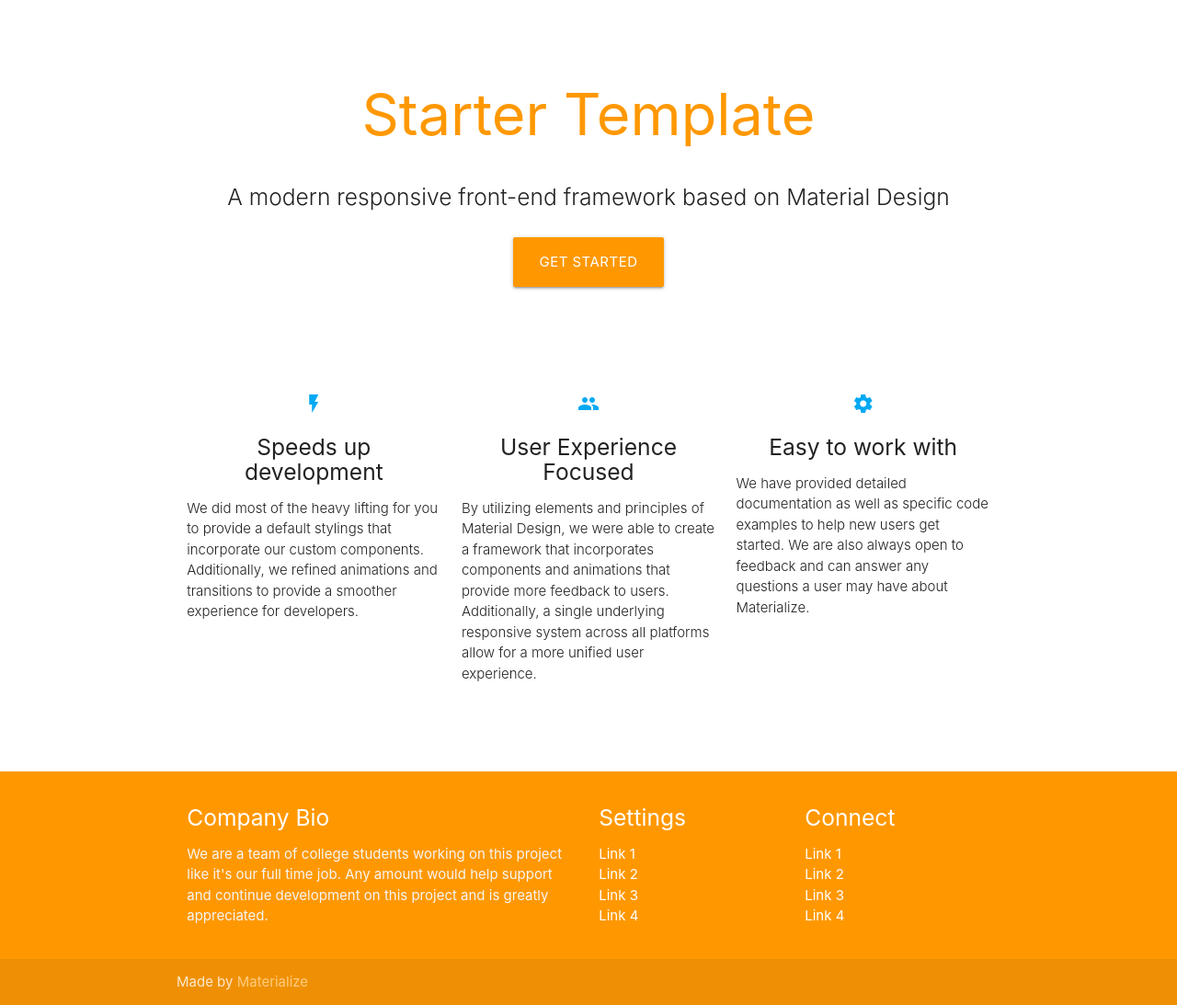
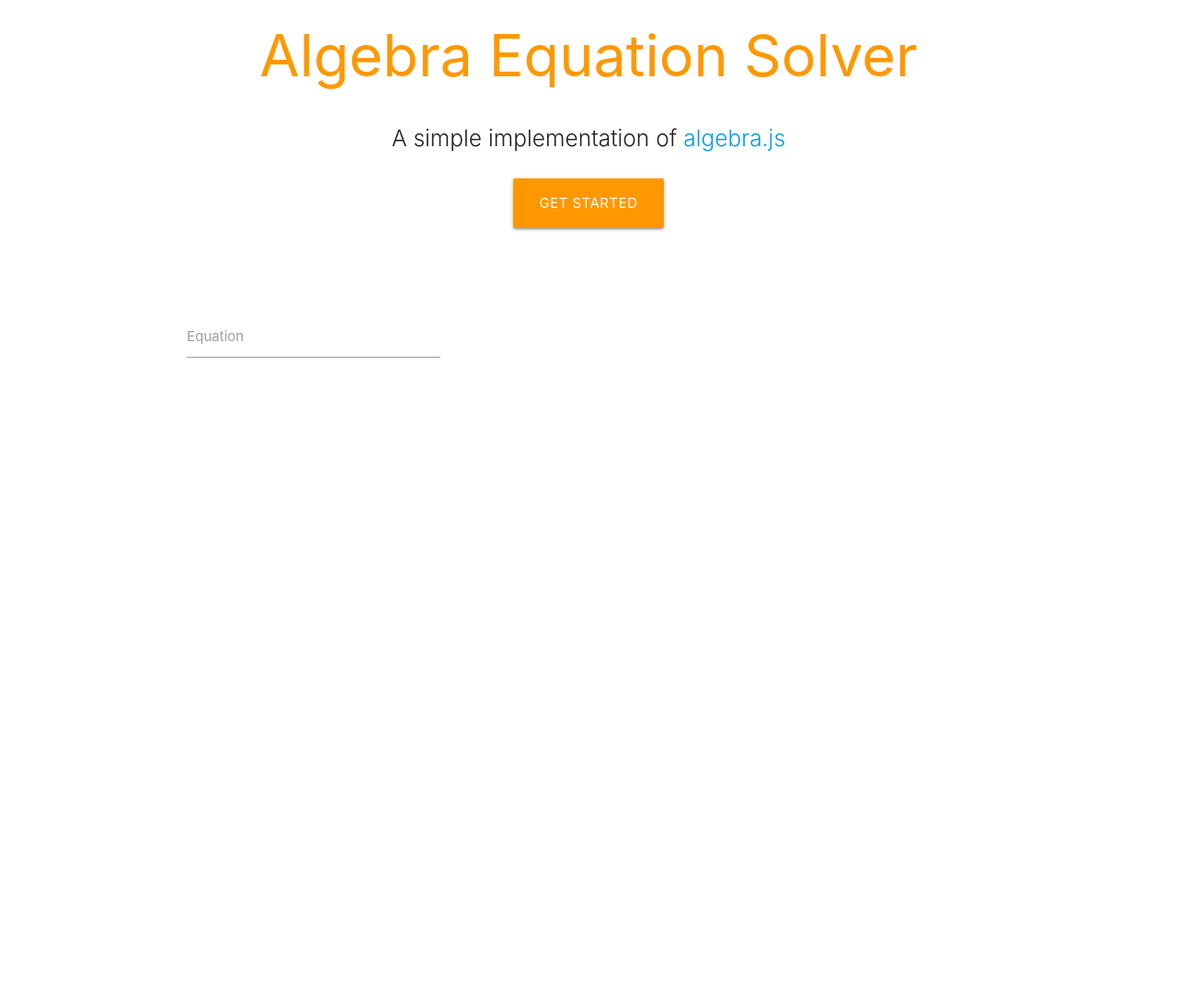
Before and after one commit to mattnappo/algebra, a website: page src/index.html in a window 1280 px wide. Shown: the part 76-1169 px from the top of the page at 92% size. After the commit the page ends 800 px from the top, so only its background shows below. Drawn offline with nearby package versions, Linux system fonts and the light colour scheme.

Commit message:
Added txtbox

```diff
--- a/src/index.html
+++ b/src/index.html
@@ -2,7 +2,7 @@
     <head>
         <meta http-equiv="Content-Type" content="text/html; charset=UTF-8"/>
         <meta name="viewport" content="width=device-width, initial-scale=1, maximum-scale=1.0"/>
-        <title>Starter Template - Materialize</title>
+        <title>Algebra Solver</title>
 
         <!-- CSS  -->
         <link href="https://fonts.googleapis.com/icon?family=Material+Icons" rel="stylesheet">
@@ -11,26 +11,15 @@
     </head>
 
     <body>
-        <nav class="light-blue lighten-1" role="navigation">
-            <div class="nav-wrapper container"><a id="logo-container" href="#" class="brand-logo">Logo</a>
-                <ul class="right hide-on-med-and-down">
-                    <li><a href="#">Navbar Link</a></li>
-                </ul>
-
-                <ul id="nav-mobile" class="sidenav">
-                    <li><a href="#">Navbar Link</a></li>
-                </ul>
-                <a href="#" data-target="nav-mobile" class="sidenav-trigger"><i class="material-icons">menu</i></a>
-            </div>
-        </nav>
-
         <div class="section no-pad-bot" id="index-banner">
             <div class="container">
                 <br><br>
-                <h1 class="header center orange-text">Starter Template</h1>
+                <h1 class="header center orange-text">Algebra Equation Solver</h1>
 
                 <div class="row center">
-                    <h5 class="header col s12 light">A modern responsive front-end framework based on Material Design</h5>
+                    <h5 class="header col s12 light">A simple implementation of
+                        <a href="https://github.com/nicolewhite/algebra.js">algebra.js</a>
+                    </h5>
                 </div>
 
                 <div class="row center">
@@ -47,72 +36,19 @@
             <div class="section">
                 <!--   Icon Section   -->
                 <div class="row">
-                    <div class="col s12 m4">
-                        <div class="icon-block">
-                            <h2 class="center light-blue-text"><i class="material-icons">flash_on</i></h2>
-                            <h5 class="center">Speeds up development</h5>
-                            <p class="light">We did most of the heavy lifting for you to provide a default stylings that incorporate our custom components. Additionally, we refined animations and transitions to provide a smoother experience for developers.</p>
+                    <div class="col s12 m8">
+                        <div class="row">
+                            <div class="input-field col s6">
+                                <input id="equation" type="text">
+                                <label for="equation">Equation</label>
+                            </div>
                         </div>
                     </div>
 
-                    <div class="col s12 m4">
-                        <div class="icon-block">
-                            <h2 class="center light-blue-text"><i class="material-icons">group</i></h2>
-                            <h5 class="center">User Experience Focused</h5>
-                            <p class="light">By utilizing elements and principles of Material Design, we were able to create a framework that incorporates components and animations that provide more feedback to users. Additionally, a single underlying responsive system across all platforms allow for a more unified user experience.</p>
-                        </div>
-                    </div>
-
-                    <div class="col s12 m4">
-                        <div class="icon-block">
-                            <h2 class="center light-blue-text"><i class="material-icons">settings</i></h2>
-                            <h5 class="center">Easy to work with</h5>
-                            <p class="light">We have provided detailed documentation as well as specific code examples to help new users get started. We are also always open to feedback and can answer any questions a user may have about Materialize.</p>
-                        </div>
-                    </div>
                 </div>
 
             </div>
-            <br><br>
         </div>
-
-        <footer class="page-footer orange">
-            <div class="container">
-                <div class="row">
-
-                    <div class="col l6 s12">
-                        <h5 class="white-text">Company Bio</h5>
-                        <p class="grey-text text-lighten-4">We are a team of college students working on this project like it's our full time job. Any amount would help support and continue development on this project and is greatly appreciated.</p>
-                    </div>
-
-                    <div class="col l3 s12">
-                        <h5 class="white-text">Settings</h5>
-                        <ul>
-                            <li><a class="white-text" href="#!">Link 1</a></li>
-                            <li><a class="white-text" href="#!">Link 2</a></li>
-                            <li><a class="white-text" href="#!">Link 3</a></li>
-                            <li><a class="white-text" href="#!">Link 4</a></li>
-                        </ul>
-                    </div>
-
-                    <div class="col l3 s12">
-                        <h5 class="white-text">Connect</h5>
-                        <ul>
-                            <li><a class="white-text" href="#!">Link 1</a></li>
-                            <li><a class="white-text" href="#!">Link 2</a></li>
-                            <li><a class="white-text" href="#!">Link 3</a></li>
-                            <li><a class="white-text" href="#!">Link 4</a></li>
-                        </ul>
-                    </div>
-                </div>
-            </div>
-
-            <div class="footer-copyright">
-                <div class="container">
-                    Made by <a class="orange-text text-lighten-3" href="http://materializecss.com">Materialize</a>
-                </div>
-            </div>
-        </footer>
 
         <!--  Scripts -->
         <script src="https://code.jquery.com/jquery-2.1.1.min.js"></script>
```
Also changed, not shown: package.json (line endings or trailing spaces).
